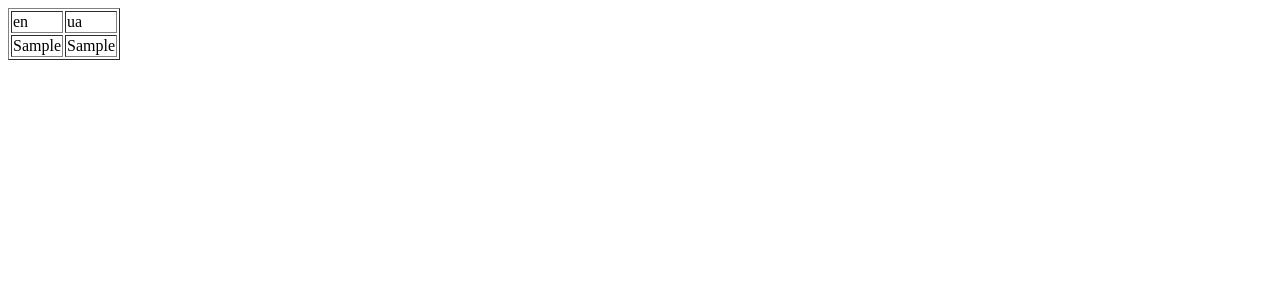
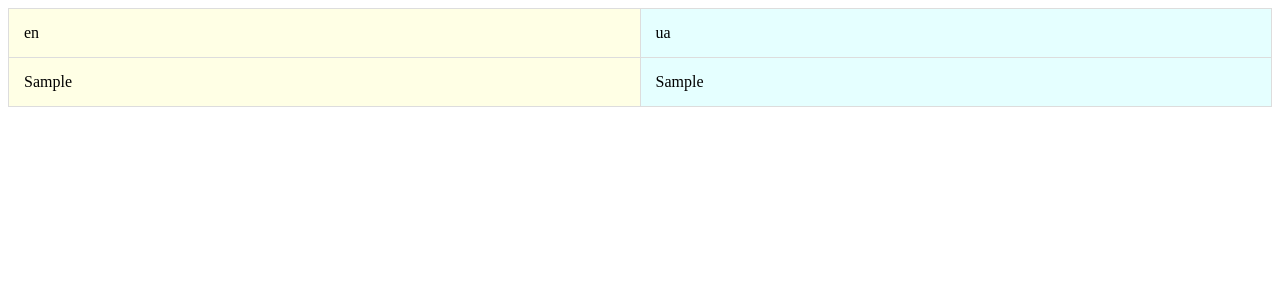
Before and after one commit to teraserg/learnme, a Django app: page / in a window 1280 px wide. Shown: the top 300 px of the page. Run offline with Django 3.2, Linux system fonts and the light colour scheme; tables that the repository leaves empty hold one stand-in row (values such as "Sample post").

Commit message:
changed table style

```diff
--- a/apps/random_item/templates/random_item/index.html
+++ b/apps/random_item/templates/random_item/index.html
@@ -2,18 +2,41 @@
 {% load staticfiles %}
 
 {% block title %} RandomItem {% endblock %}
+{% block style %}
+<style type="text/css">
+table, td, th {
+    border: 1px solid #ddd;
+    text-align: left;
+}
 
+table {
+    border-collapse: collapse;
+    width: 100%;
+}
+
+th, td {
+    padding: 15px;
+}
+
+.left_column {
+    background-color: #ffffe5;
+}
+
+.right_column {
+    background-color: #e5ffff;
+}
+</style>
+{% endblock %}
 {% block content %}
-
     {% if r_item %}
-        <table border="1">
+        <table>
             <tr>
-                <td>en</td>
-                <td>ua</td>
+                <td class='left_column'>en</td>
+                <td class='right_column'>ua</td>
             </tr>
             <tr>
-                <td>{{ r_item.item }}</td>
-                <td>{{ r_item.translation }}</td>
+                <td class='left_column'>{{ r_item.item }}</td>
+                <td class='right_column'>{{ r_item.translation }}</td>
             </tr>
 
         </table>
--- a/learnme/settings.py
+++ b/learnme/settings.py
@@ -21,6 +21,7 @@ BASE_DIR = os.path.dirname(os.path.dirname(os.path.abspath(__file__)))
 
 # SECURITY WARNING: keep the secret key used in production secret!
 SECRET_KEY = 'wks#zs0d5yn3u+orj$&@g_@kmkfgdz(11&0(88e37f%!47e7va'
+CSRF_COOKIE_SECURE = False
 
 # SECURITY WARNING: don't run with debug turned on in production!
 DEBUG = True
--- a/templates/base.html
+++ b/templates/base.html
@@ -7,6 +7,7 @@
     <meta http-equiv="X-UA-Compatible" content="IE=edge">
     <meta name="viewport" content="width=device-width, initial-scale=1.0">
     <title> LearnMe: {% block title %}{% endblock %}</title>
+    {% block style %}{% endblock %}
 </head>
 <body>
 {% block content %}{% endblock %}
```
